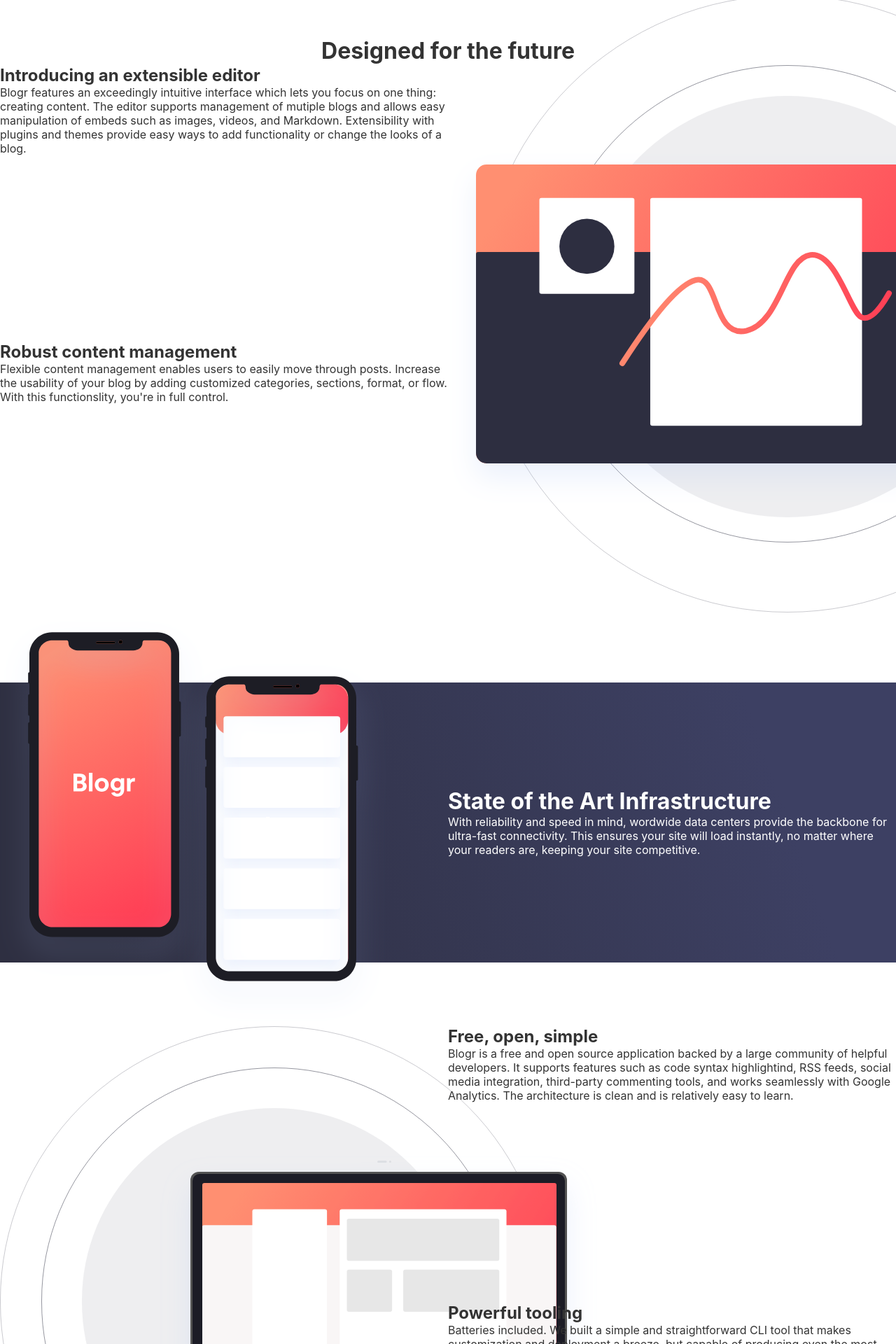
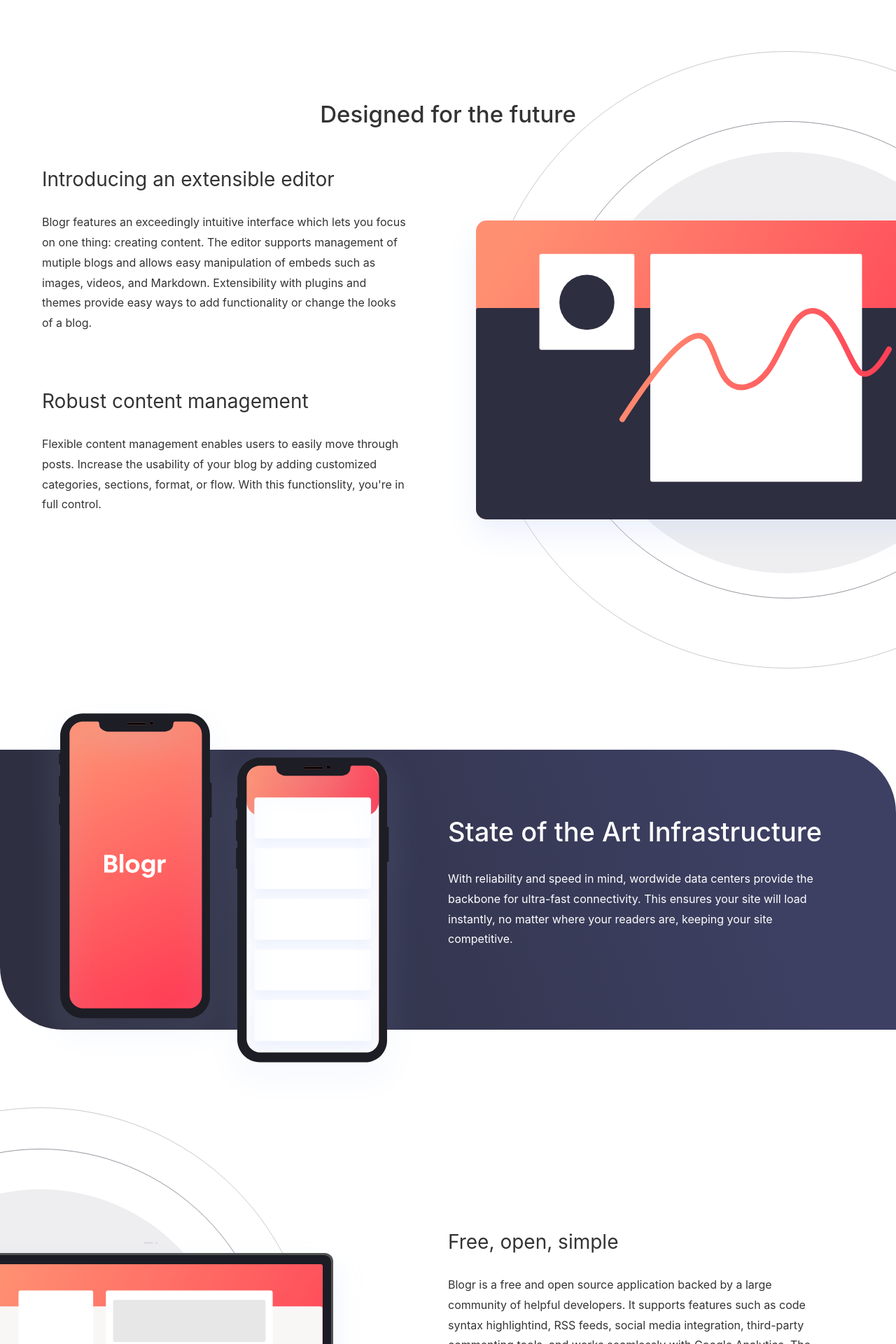
Before and after one commit to fl4viooliveira/blogr_landing_page, a Svelte app: page / in a window 1280 px wide. Shown: the part 427-2347 px from the top of the page at 70% size. Built offline with nearby package versions, Linux system fonts and the light colour scheme.

Commit message:
Main Layout

```diff
--- a/src/Main.svelte
+++ b/src/Main.svelte
@@ -51,6 +51,7 @@
     * {
         margin: 0;
         padding: 0;
+        font-family: 'Overpass' sans-serif;
     }
 
     @import url('https://fonts.googleapis.com/css2?family=Overpass:wght@300;600&family=Ubuntu:wght@400;500;700&display=swap');
@@ -64,21 +65,49 @@
     }
     .head-line{
         justify-self: center;
-        margin-top: 60px;
+        margin-top: 150px;
         grid-column: 1/3;
         grid-row: 1/2;
+        font-weight: 500;
+        font-size: 33px;
     }
     .content-1{
         grid-column: 1/2;
         grid-row: 2/3;
+        width: 520px;
+        align-self: end;
+        justify-self: center;
+    }
+    .content-1 h2{
+        font-size: 28px;
+        font-weight: 400;
+        margin: 30px 0;
+    }
+    .content-1 p{
+        line-height: 1.8;
+        margin-bottom: 50px;
     }
     .content-2{
         grid-column: 1/2;
         grid-row: 3/4;
+        width: 520px;
+        align-self: start;
+        justify-self: center;
     }
+    .content-2 h2{
+        font-size: 28px;
+        font-weight: 400;
+        margin: 30px 0;
+    }
+    .content-2 p{
+        line-height: 1.8;
+        margin-bottom: 50px;
+    }
+
     .img-editor{
         grid-column: 2/3;
         grid-row: 1/4;
+        margin-top: 80px;
     }
     .infrastructure{
         grid-column: 1/3;
@@ -86,29 +115,66 @@
         background: linear-gradient(70.28deg, #2E2F41 11.18%, #3D4063 84.37%);
         height: 400px;
         align-self: center;
+        border-bottom-left-radius: 90px;
+        border-top-right-radius: 90px;
     }
     .img-phones{
         grid-column: 1/2;
         grid-row: 4/5;
-        align-self: center;
+        justify-self: center;
+        margin-top: 40px;
     }
     .content-3{
         grid-column: 2/3;
         grid-row: 4/5;
         align-self: center;
         color: white;
+        width: 540px
+    }
+    .content-3 h1{
+        font-size: 38px;
+        font-weight: 500;
+        margin: 30px 0;
+    }
+    .content-3 p{
+        line-height: 1.8;
+        margin-bottom: 50px;
     }
     .img-laptop{
         grid-column: 1/2;
         grid-row: 5/7;
+        justify-self: end;
     }
     .content-4{
         grid-column: 2/3;
         grid-row: 5/6;
+        align-self: end;
+        width: 520px;
+    }
+    .content-4 h2{
+        font-size: 28px;
+        font-weight: 400;
+        margin: 30px 0;
+    }
+    .content-4 p{
+        line-height: 1.8;
+        margin-bottom: 50px;
     }
     .content-5{
         grid-column: 2/3;
         grid-row: 6/7;
+        align-self: start;
+        width: 520px;
+    }
+    .content-5 h2{
+        font-size: 28px;
+        font-weight: 400;
+        margin: 30px 0;
+
+    }
+    .content-5 p{
+        line-height: 1.8;
+        margin-bottom: 50px;
     }
 
 </style>
```
Also changed, not shown: public/build/bundle.css, public/build/bundle.js.
